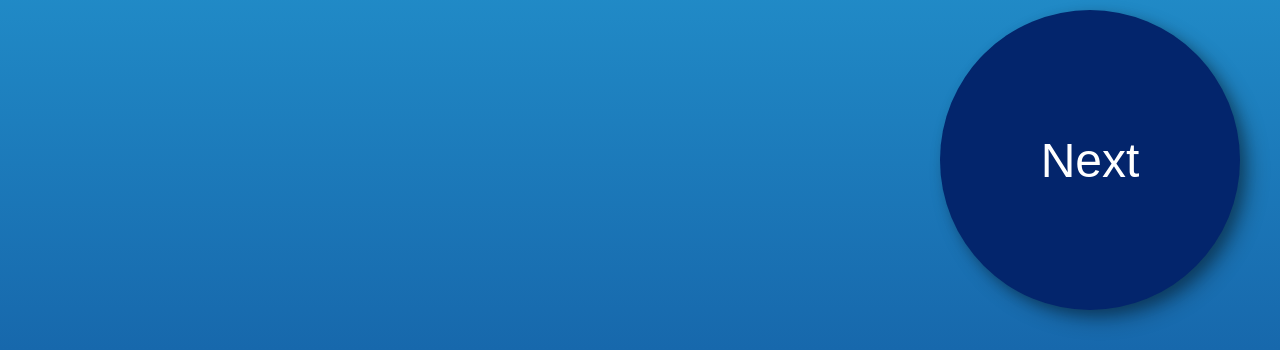
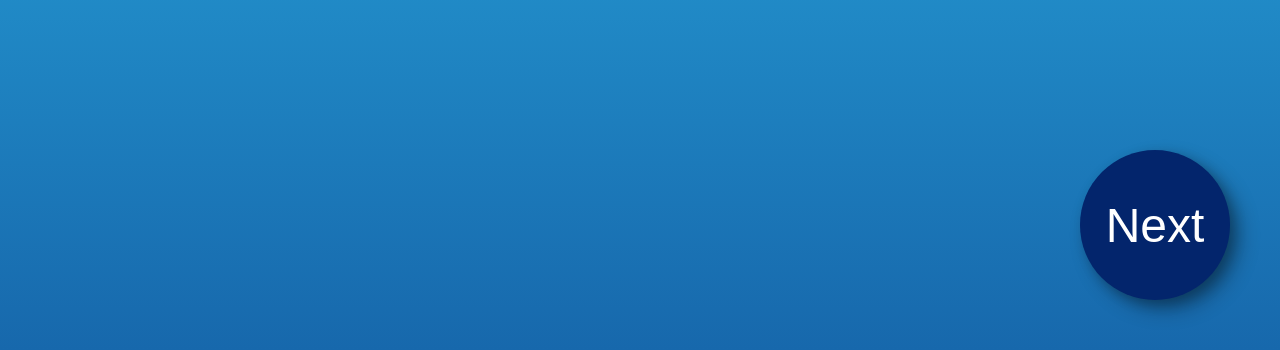
Before and after one commit to awdriggs/coldcaller, a plain HTML site: page index.html in a window 1280 px wide. Shown: the part 450-800 px from the top of the page. Drawn offline with Linux system fonts and the light colour scheme.

Commit message:
desktop style

```diff
--- a/style.css
+++ b/style.css
@@ -2,9 +2,11 @@ body {
   font-family: Helvetica, Sans-serif;
   background: linear-gradient(#2cb5e8, #1768AC)
 }
+
 h2 {
   color: #03256C;
   font-size: 6rem;
+  margin-top: 20px;
 }
 
 button,
@@ -12,11 +14,12 @@ select {
   background-color: #0CAADC;
   color: #03256C;
   border: 2px solid #03256C;
-  border-radius: 5px;
+  border-radius: 15px;
   font-size: 3rem;
-  min-width: 300px;
-  height: 150px;
-  margin-left: 40px;
+  min-width: 150px;
+  height: 100px;
+  margin: 10px;
+  text-align: center;
 }
 
 button:focus,
@@ -43,12 +46,12 @@ select:focus {
   right: 40px;
 }
 
-#callon{
+#callon {
   border: 0;
   background-color: #03256c;
   color: #fff;
-  width: 300px;
-  height: 300px;
+  width: 150px;
+  height: 150px;
   border-radius: 50%;
   box-shadow: 10px 10px 20px rgba(0,0,0,0.30), 5px 5px 12px rgba(0,0,0,0.22);
 }
```
